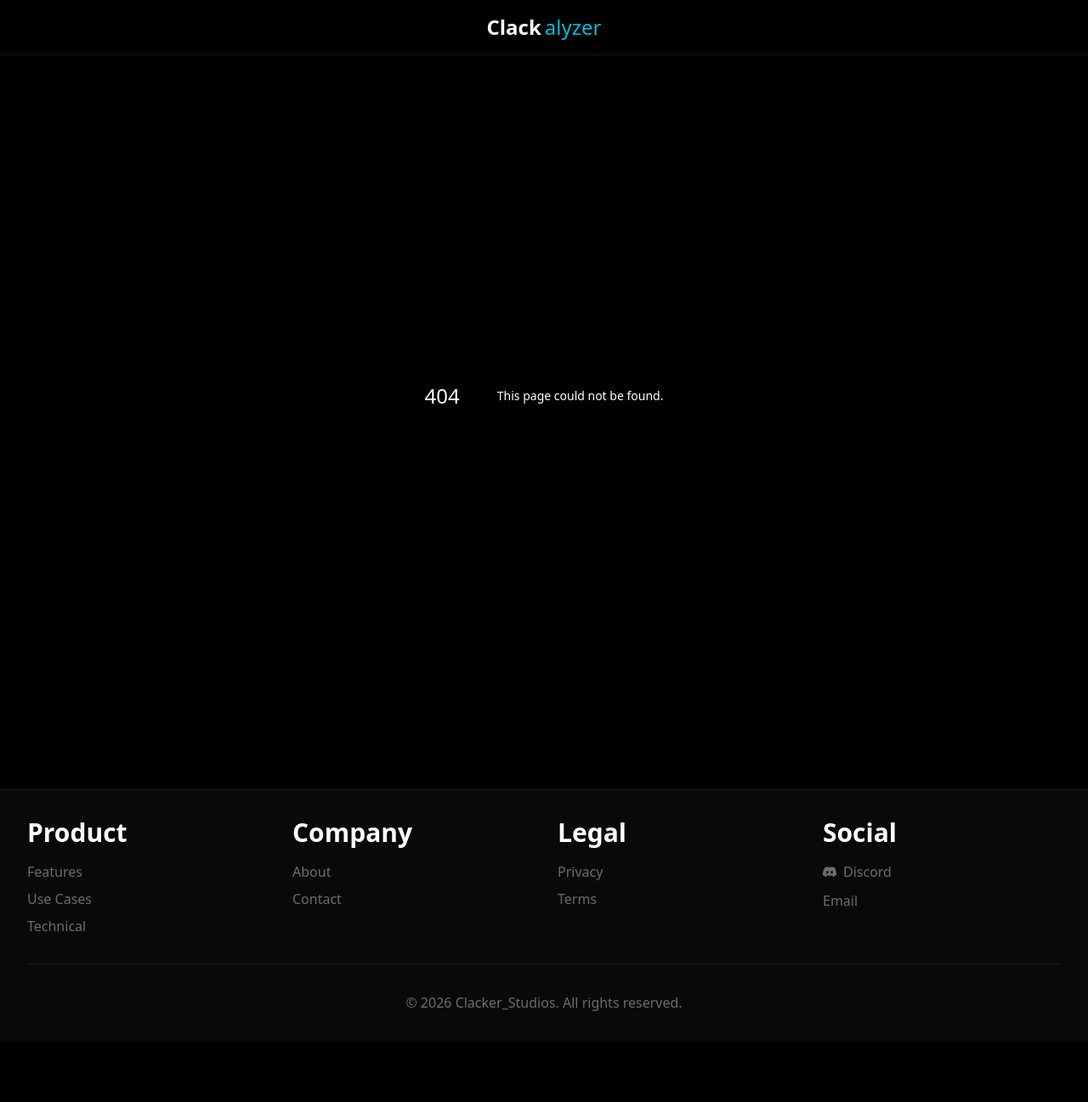
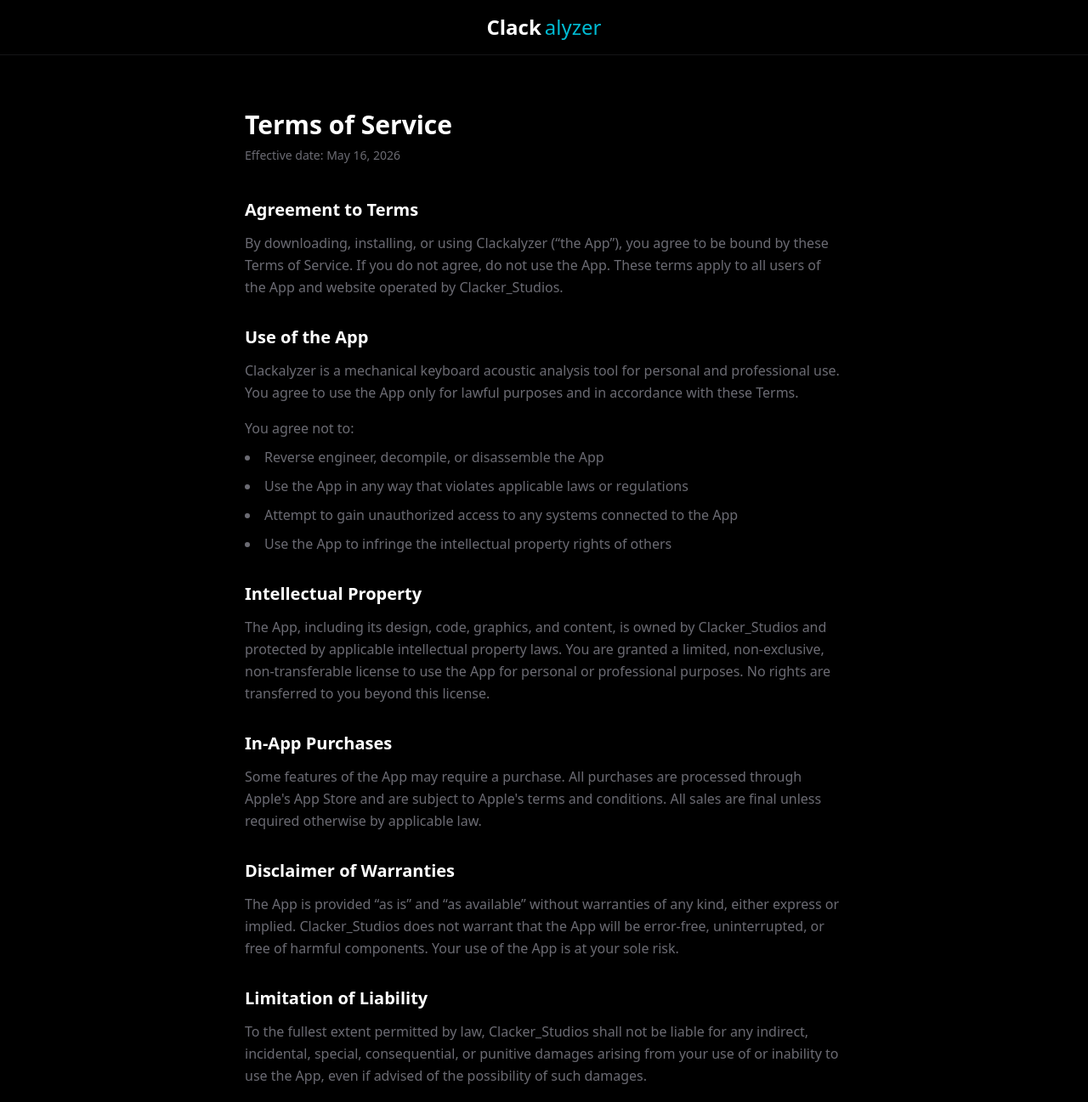
Before and after one commit to yalltech/clackalyzer-web, a Next.js app: page /terms in a window 1280 px wide. Before the commit this address had no page. Shown: the top 1297 px of the page at 85% size. Before the commit the page ends 1225 px from the top, so only its background shows below. Built offline with nearby package versions, Linux system fonts and the light colour scheme.

Commit message:
Add Terms of Service page
Co-Authored-By: Claude Sonnet 4.6 <noreply@anthropic.com>

```diff
--- /dev/null
+++ b/app/terms/page.tsx
@@ -0,0 +1,95 @@
+import type { Metadata } from 'next'
+
+export const metadata: Metadata = {
+  title: 'Terms of Service — Clackalyzer',
+  description: 'Terms of Service for the Clackalyzer app and website.',
+}
+
+export default function TermsPage() {
+  return (
+    <div className="max-w-3xl mx-auto px-4 sm:px-6 lg:px-8 py-16">
+      <h1 className="text-3xl font-bold mb-2">Terms of Service</h1>
+      <p className="text-ck-grid text-sm mb-10">Effective date: May 16, 2026</p>
+
+      <section className="mb-8">
+        <h2 className="text-xl font-semibold mb-3">Agreement to Terms</h2>
+        <p className="text-ck-grid leading-relaxed">
+          By downloading, installing, or using Clackalyzer (&ldquo;the App&rdquo;), you agree to be bound by these Terms of Service. If you do not agree, do not use the App. These terms apply to all users of the App and website operated by Clacker_Studios.
+        </p>
+      </section>
+
+      <section className="mb-8">
+        <h2 className="text-xl font-semibold mb-3">Use of the App</h2>
+        <p className="text-ck-grid leading-relaxed mb-4">
+          Clackalyzer is a mechanical keyboard acoustic analysis tool for personal and professional use. You agree to use the App only for lawful purposes and in accordance with these Terms.
+        </p>
+        <p className="text-ck-grid leading-relaxed">You agree not to:</p>
+        <ul className="list-disc list-inside text-ck-grid space-y-2 leading-relaxed mt-2">
+          <li>Reverse engineer, decompile, or disassemble the App</li>
+          <li>Use the App in any way that violates applicable laws or regulations</li>
+          <li>Attempt to gain unauthorized access to any systems connected to the App</li>
+          <li>Use the App to infringe the intellectual property rights of others</li>
+        </ul>
+      </section>
+
+      <section className="mb-8">
+        <h2 className="text-xl font-semibold mb-3">Intellectual Property</h2>
+        <p className="text-ck-grid leading-relaxed">
+          The App, including its design, code, graphics, and content, is owned by Clacker_Studios and protected by applicable intellectual property laws. You are granted a limited, non-exclusive, non-transferable license to use the App for personal or professional purposes. No rights are transferred to you beyond this license.
+        </p>
+      </section>
+
+      <section className="mb-8">
+        <h2 className="text-xl font-semibold mb-3">In-App Purchases</h2>
+        <p className="text-ck-grid leading-relaxed">
+          Some features of the App may require a purchase. All purchases are processed through Apple&apos;s App Store and are subject to Apple&apos;s terms and conditions. All sales are final unless required otherwise by applicable law.
+        </p>
+      </section>
+
+      <section className="mb-8">
+        <h2 className="text-xl font-semibold mb-3">Disclaimer of Warranties</h2>
+        <p className="text-ck-grid leading-relaxed">
+          The App is provided &ldquo;as is&rdquo; and &ldquo;as available&rdquo; without warranties of any kind, either express or implied. Clacker_Studios does not warrant that the App will be error-free, uninterrupted, or free of harmful components. Your use of the App is at your sole risk.
+        </p>
+      </section>
+
+      <section className="mb-8">
+        <h2 className="text-xl font-semibold mb-3">Limitation of Liability</h2>
+        <p className="text-ck-grid leading-relaxed">
+          To the fullest extent permitted by law, Clacker_Studios shall not be liable for any indirect, incidental, special, consequential, or punitive damages arising from your use of or inability to use the App, even if advised of the possibility of such damages.
+        </p>
+      </section>
+
+      <section className="mb-8">
+        <h2 className="text-xl font-semibold mb-3">Termination</h2>
+        <p className="text-ck-grid leading-relaxed">
+          We reserve the right to terminate or suspend access to the App at our sole discretion, without notice, for conduct that we believe violates these Terms or is harmful to other users, us, or third parties.
+        </p>
+      </section>
+
+      <section className="mb-8">
+        <h2 className="text-xl font-semibold mb-3">Governing Law</h2>
+        <p className="text-ck-grid leading-relaxed">
+          These Terms shall be governed by and construed in accordance with the laws of the United States, without regard to conflict of law principles.
+        </p>
+      </section>
+
+      <section className="mb-8">
+        <h2 className="text-xl font-semibold mb-3">Changes to These Terms</h2>
+        <p className="text-ck-grid leading-relaxed">
+          We may update these Terms from time to time. We will post any changes on this page with an updated effective date. Continued use of the App after changes constitutes acceptance of the updated Terms.
+        </p>
+      </section>
+
+      <section className="mb-8">
+        <h2 className="text-xl font-semibold mb-3">Contact Us</h2>
+        <p className="text-ck-grid leading-relaxed">
+          If you have any questions about these Terms, please contact us at{' '}
+          <a href="mailto:info@clackalyzer.com" className="text-ck-teal hover:underline">
+            info@clackalyzer.com
+          </a>.
+        </p>
+      </section>
+    </div>
+  )
+}
```
